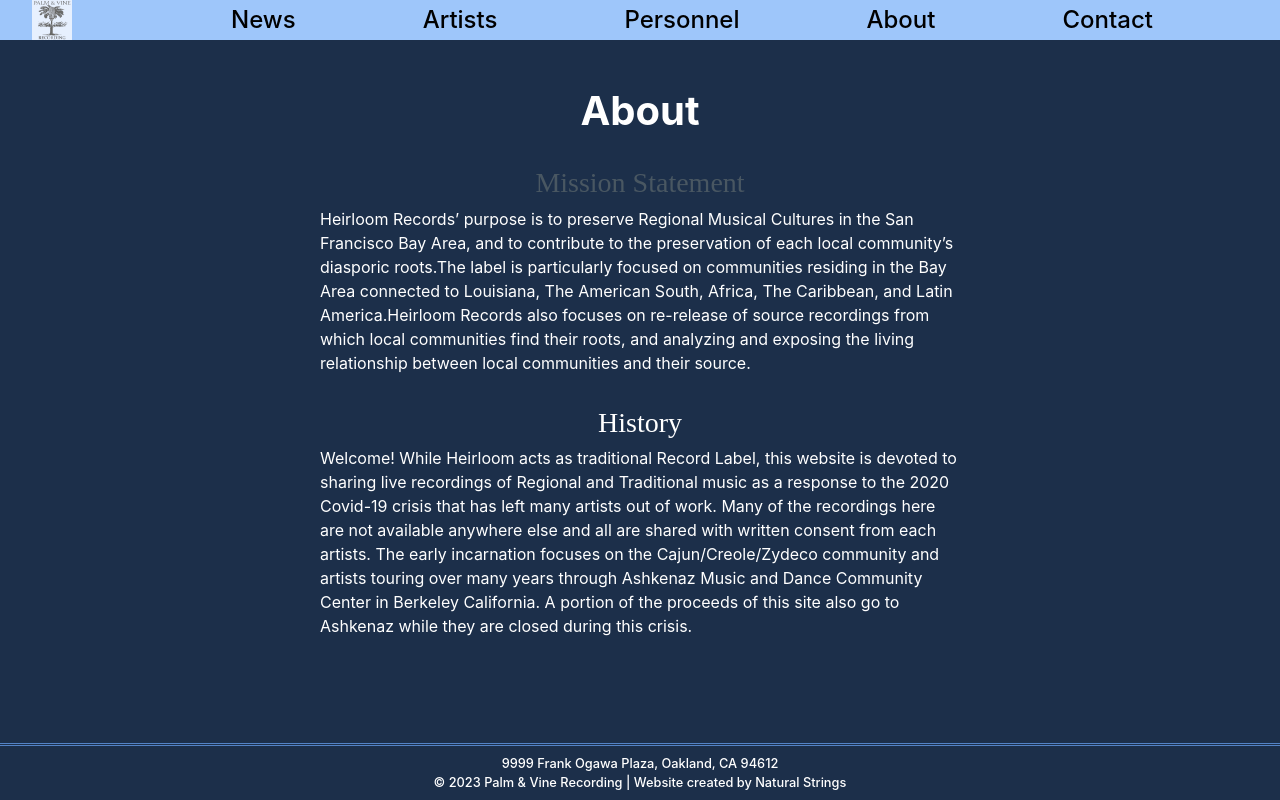
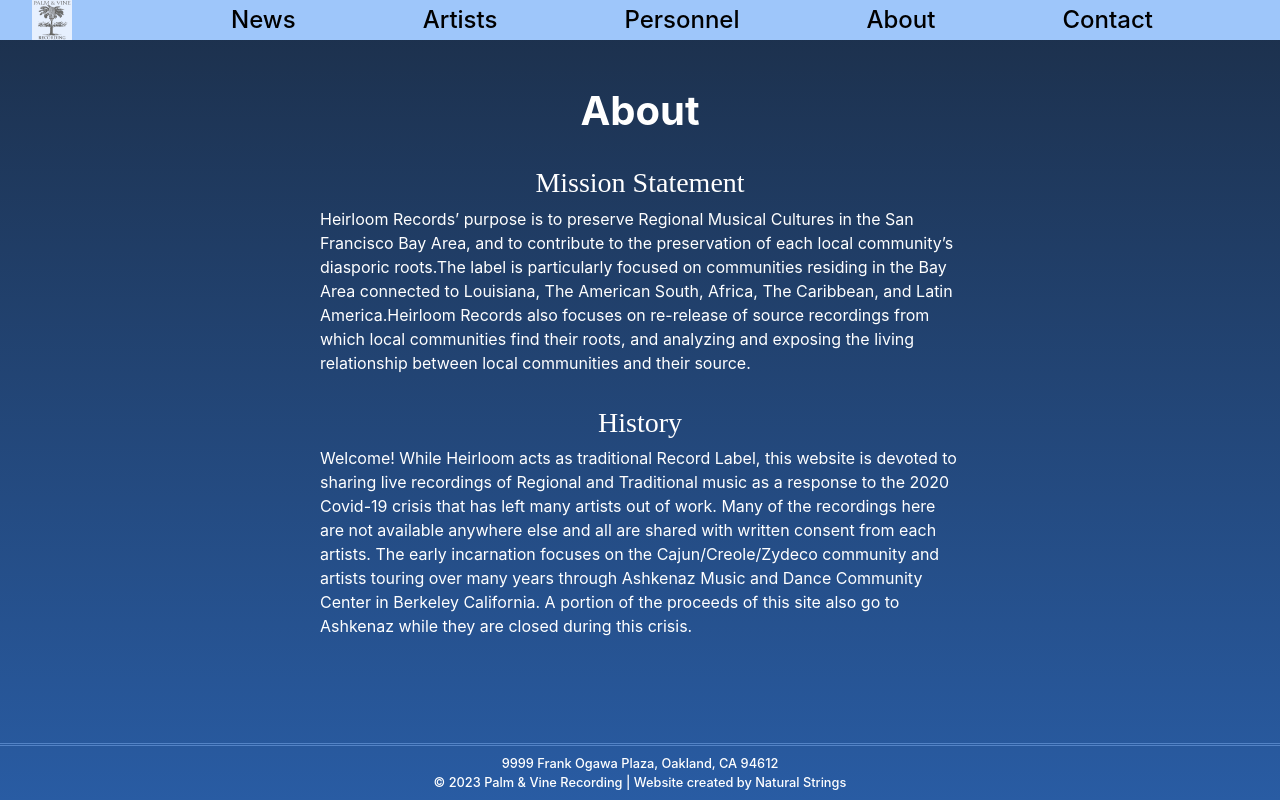
Before and after one commit to naturalstrings/palm-and-vine, a React (Vite) app: page /app/about in a window 1280 px wide. Built offline with nearby package versions, Linux system fonts and the light colour scheme.

Commit message:
Used new h2 css rule in About page, edited css

```diff
--- a/index.html
+++ b/index.html
@@ -4,6 +4,7 @@
     <meta charset="UTF-8" />
     <link rel="icon" type="image/webp" href="/palmvinelogo-no-bg.png" />
     <meta name="viewport" content="width=device-width, initial-scale=1.0" />
+    <!-- <meta name="theme-color" content="#1c2f4a" /> -->
     <title>Palm & Vine Recording</title>
   </head>
   <body>
--- a/src/components/About.tsx
+++ b/src/components/About.tsx
@@ -2,7 +2,7 @@
   return (
     <>
       <h1>About</h1>
-      <h2 className="posts-titles">Mission Statement</h2>
+      <h2>Mission Statement</h2>
       <p>
         Heirloom Records’ purpose is to preserve Regional Musical Cultures in
         the San Francisco Bay Area, and to contribute to the preservation of
--- a/src/index.css
+++ b/src/index.css
@@ -8,8 +8,9 @@
 
 /* App (makes space at top for fixed header) */
 .app {
-  width: 100vw;
-  min-height: 100vh;
+  width: 100%;
+  min-height: 100%;
+  background: linear-gradient(hsl(215, 45%, 20%), hsl(215, 60%, 40%));
   padding-top: 2.25rem;
   display: flex;
   flex-direction: column;
@@ -51,7 +52,7 @@
 }
 
 .main {
-  /* height: 100%; */
+  height: 100%;
   padding: 2rem 25% 3rem;
   flex: 1;
 }
--- a/src/reset.css
+++ b/src/reset.css
@@ -11,16 +11,18 @@
   margin: 0;
   padding: 0; /* add by Christina Walton */
 }
+html {
+  height: 100%;
+}
 body {
   display: flex;
   place-items: center;
-  width: 100vw;
-  height: 100vh;
+  width: 100%;
+  height: 100%;
   line-height: 1.5;
   -webkit-font-smoothing: antialiased;
 
-  color: hsl(215, 90%, 100%);
-  background-color: hsl(215, 45%, 20%);
+  color: hsl(0, 0%, 100%);
 }
 img,
 picture,
```
